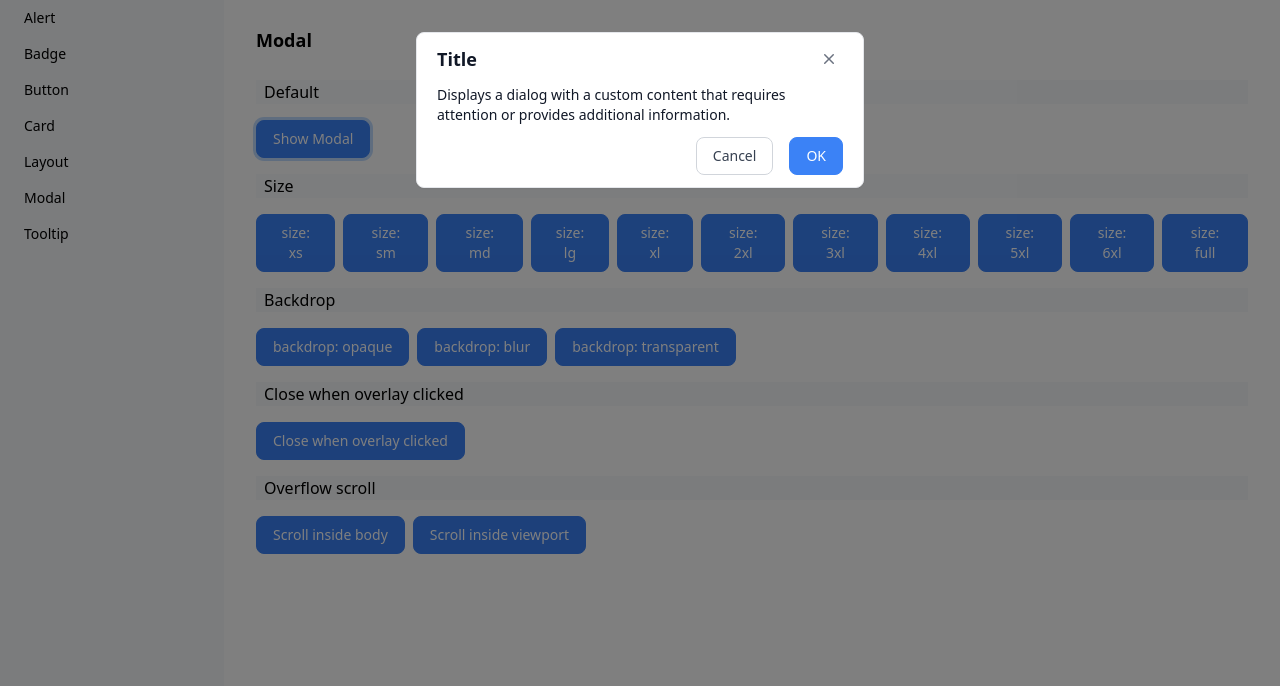
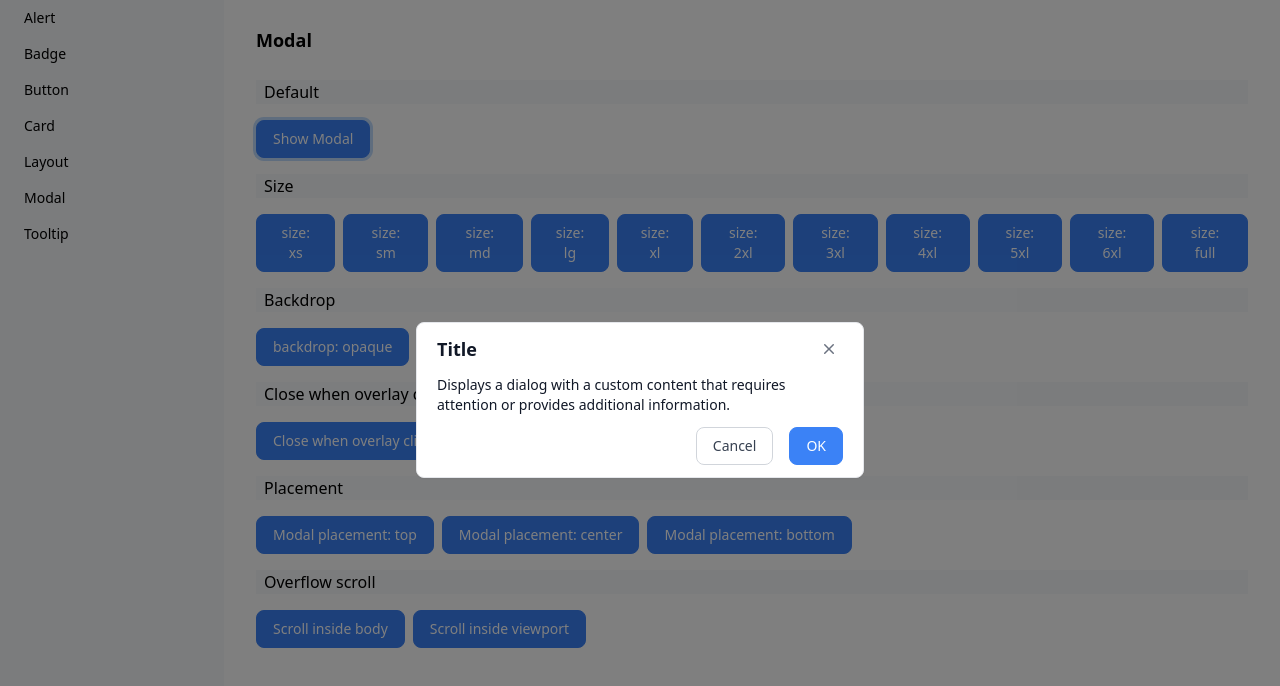
Before and after one commit to wqy2dev/five-ui, a SvelteKit app: page /modal in a window 1280 px wide. Both pictures are taken after a click on the button "Show Modal". Shown: the top 686 px of the page. Built offline with nearby package versions, Linux system fonts and the light colour scheme.

Commit message:
chore: update overlay && modal

```diff
--- a/src/lib/modal/Modal.svelte
+++ b/src/lib/modal/Modal.svelte
@@ -1,32 +1,83 @@
 <script lang="ts" module>
 import { type VariantProps, tv } from "tailwind-variants";
 import { onMount, type Snippet } from "svelte";
-import { Overlay } from "$lib/index.js";
+import { Overlay, Button, Icon } from "$lib/index.js";
 import { type Backdrop } from "$lib/overlay/Overlay.svelte";
 
 const modalVariants = tv({
-	base: "flex flex-col w-full text-gray-900 border-solid border-gray-200 border bg-white shadow-sm overflow-hidden",
+	slots: {
+		base: "flex flex-col w-full text-gray-900 border-solid border-gray-200 border bg-white shadow-sm overflow-hidden",
+		overlay: "flex justify-center py-10",
+		content: "px-5 grow text-sm",
+	},
 	variants: {
+		overflowScroll: {
+			inside: {
+				base: "max-h-full",
+				overlay: "overflow-hidden",
+				content: "overflow-y-auto",
+			},
+			outside: {
+				overlay: "overflow-y-auto",
+			},
+		},
 		size: {
-			xs: "max-w-xs rounded-lg",
-			sm: "max-w-sm rounded-lg",
-			md: "max-w-md rounded-lg",
-			lg: "max-w-lg rounded-lg",
-			xl: "max-w-xl rounded-lg",
-			"2xl": "max-w-2xl rounded-lg",
-			"3xl": "max-w-3xl rounded-lg",
-			"4xl": "max-w-4xl rounded-lg",
-			"5xl": "max-w-5xl rounded-lg",
-			"6xl": "max-w-6xl rounded-lg",
-			full: "w-full h-full",
+			xs: {
+				base: "max-w-xs rounded-lg",
+			},
+			sm: {
+				base: "max-w-sm rounded-lg",
+			},
+			md: {
+				base: "max-w-md rounded-lg",
+			},
+			lg: {
+				base: "max-w-lg rounded-lg",
+			},
+			xl: {
+				base: "max-w-xl rounded-lg",
+			},
+			"2xl": {
+				base: "max-w-2xl rounded-lg",
+			},
+			"3xl": {
+				base: "max-w-3xl rounded-lg",
+			},
+			"4xl": {
+				base: "max-w-4xl rounded-lg",
+			},
+			"5xl": {
+				base: "max-w-5xl rounded-lg",
+			},
+			"6xl": {
+				base: "max-w-6xl rounded-lg",
+			},
+			full: {
+				base: "w-screen h-screen max-h-screen",
+			}
+		},
+		placement: {
+			top: {
+				overlay: "items-start",
+			},
+			center: {
+				overlay: "items-center",
+			},
+			bottom: {
+				overlay: "items-end",
+			}
 		},
 	},
 	defaultVariants: {
 		size: "md",
+		placement: "center",
+		overflowScroll: "inside",
 	},
 });
 
 type Size = VariantProps<typeof modalVariants>["size"];
+type Placement = VariantProps<typeof modalVariants>["placement"];
+type OverflowScroll = VariantProps<typeof modalVariants>["overflowScroll"];
 
 type ModalProps = {
 	id?:string;
@@ -35,7 +86,8 @@ type ModalProps = {
 	title?: string | Snippet;
     size?: Size;
 	backdrop?: Backdrop;
-	overflowScroll?: "inside"|"outside";
+	placement?: Placement;
+	overflowScroll?: OverflowScroll;
 	overlayStyle?: string;
 	overlayClosable?: boolean;
 	okText?: string;
@@ -49,7 +101,6 @@ type ModalProps = {
 </script>
 
 <script lang="ts">
-import { Button, Icon } from "$lib/index.js";
 
 let {
 	id,
@@ -58,8 +109,9 @@ let {
 	size,
 	overlayStyle,
 	overlayClosable,
-	overflowScroll = "outside",
+	overflowScroll,
 	backdrop = "opaque",
+	placement,
 	oncancel,
 	onok,
 	okText = "OK",
@@ -81,8 +133,16 @@ function onOverlay(ev:MouseEvent) {
 	}
 }
 
-const isInsideScroll = overflowScroll === "inside";
-const isFullScreen = size === "full";
+const {
+	base,
+	overlay,
+	content,
+} = modalVariants({
+	placement,
+	overflowScroll,
+	size,
+	className
+});
 
 </script>
 
@@ -90,12 +150,12 @@ const isFullScreen = size === "full";
 	style={overlayStyle}
 	backdrop={backdrop}
 	onclick={onOverlay}
-	class={isFullScreen ? "" : ("flex justify-center" + (isInsideScroll ? " items-center overflow-hidden":" items-start overflow-y-auto py-8"))}
+	class={overlay()}
 >
 	<div
 		bind:this={el}
 		id={id}
-		class={modalVariants({size, className}) + ((isInsideScroll && !isFullScreen) ? " max-h-[calc(100%-4rem)]":"") }
+		class={base()}
 	>
 		{#if title}
 			<div class="flex flex-row px-5 py-3 text-lg font-semibold">
@@ -120,7 +180,7 @@ const isFullScreen = size === "full";
 			</div>
 		{/if}
 
-		<div class={"px-5 grow text-sm"+(isInsideScroll ? " overflow-y-auto":"")}>
+		<div class={content()}>
 			{@render children()}
 		</div>
 
--- a/src/routes/modal/+page.svelte
+++ b/src/routes/modal/+page.svelte
@@ -13,6 +13,10 @@ let showModalWithBackdrop = $state({
 let showWhenOverlayClicked = $state(false);
 let showOverflowScrollInside = $state(false);
 let showOverflowScrollOutside = $state(false);
+let showWithPlacement = $state({
+    show: false,
+    placement: "",
+});
 
 const sizes = [
     "xs",
@@ -29,6 +33,7 @@ const sizes = [
 ];
 
 const backdrop = ["opaque", "blur", "transparent"];
+const placements = ["top", "center", "bottom"];
 
 </script>
 
@@ -131,6 +136,31 @@ const backdrop = ["opaque", "blur", "transparent"];
     {/if}
 
     <h4 class="text-base indent-2 bg-slate-50">
+        Placement
+    </h4>
+
+    <div class="flex flex-row gap-2">
+        {#each placements as placement}
+            <Button
+                onclick={() => showWithPlacement = {show: true, placement}}
+            >
+                Modal placement: {placement}
+            </Button>
+        {/each}
+    </div>
+
+    {#if showWithPlacement.show}
+    <Modal
+        title={`Modal placement: ${showWithPlacement.placement}`}
+        placement={showWithPlacement.placement as any}
+        oncancel={() => showWithPlacement.show = false}
+        onok={() => showWithPlacement.show = false}
+    >
+        Displays a dialog with a custom content that requires attention or provides additional information.
+    </Modal>
+    {/if}
+
+    <h4 class="text-base indent-2 bg-slate-50">
         Overflow scroll
     </h4>
 
@@ -200,6 +230,7 @@ const backdrop = ["opaque", "blur", "transparent"];
         title="Overflow Scroll: Outside"
         size="md"
         overflowScroll="outside"
+        placement="top"
         oncancel={() => showOverflowScrollOutside = false}
         onok={() => showOverflowScrollOutside = false}
     >
```
